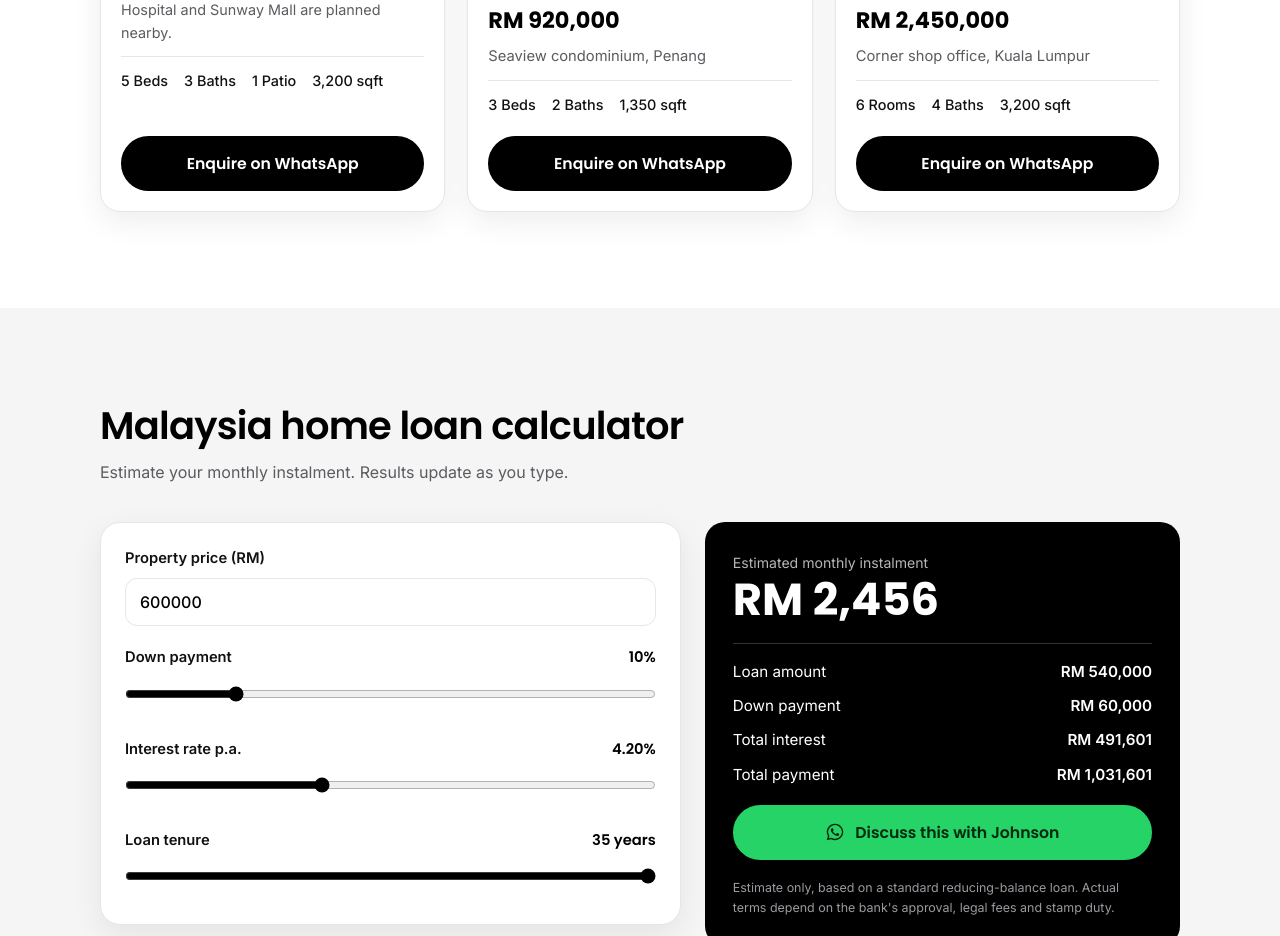
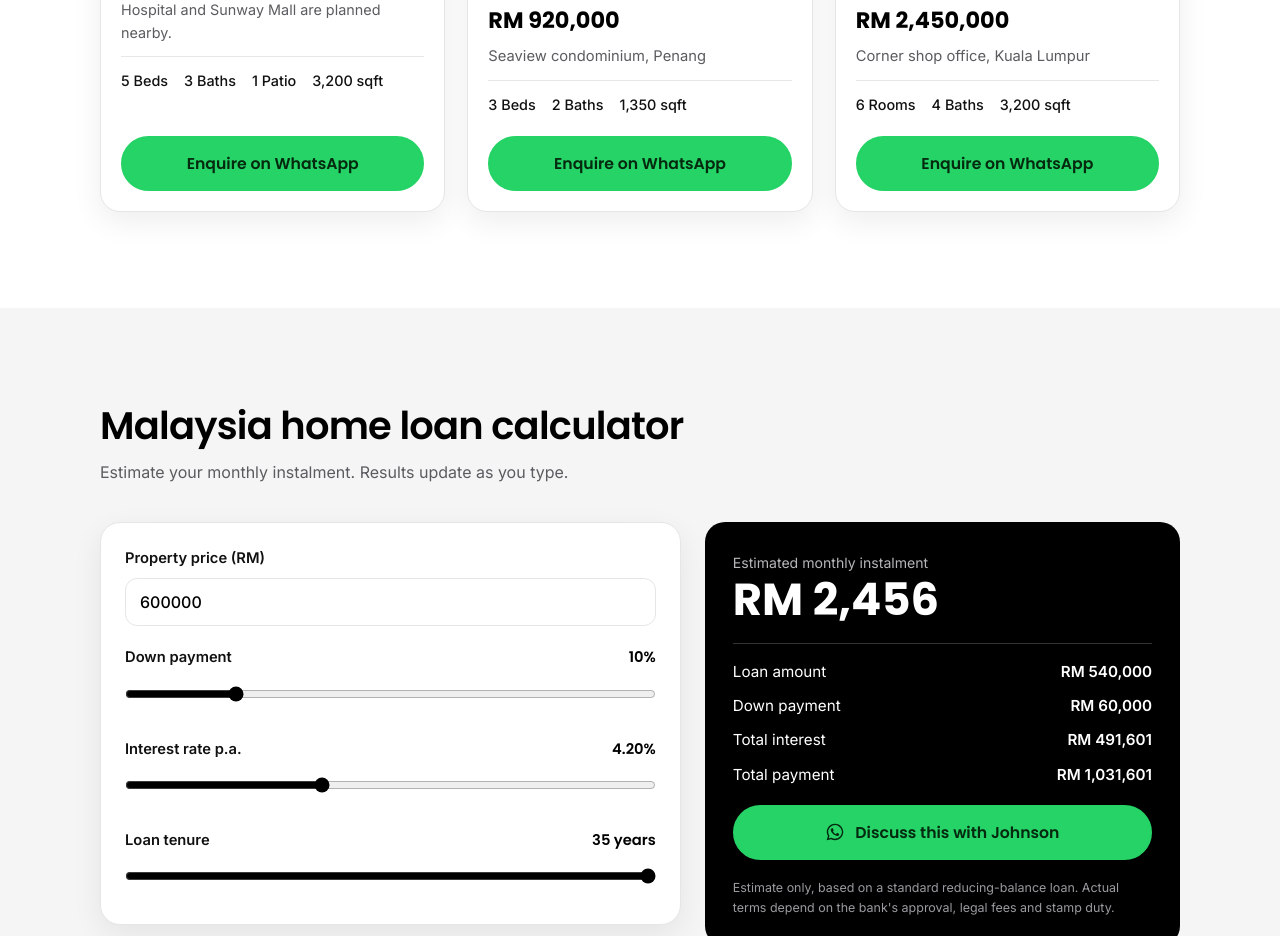
Before and after one commit to teohjohnson81/Property, a plain HTML site: page index.html in a window 1280 px wide. Shown: the part 1846-2782 px from the top of the page. Drawn offline with Linux system fonts and the light colour scheme.

Commit message:
Add files via upload

```diff
--- a/index.html
+++ b/index.html
@@ -285,7 +285,7 @@ footer a{text-decoration:none;color:#fff}
           <div class="loc">Bungalow, Sunway Lakeside Villa, Sunway City Ipoh</div>
           <p class="desc">Lake and river views in an established township, next to Sunway Lost World Theme Park and 2 km to Pantai Hospital. Sunway Hospital and Sunway Mall are planned nearby.</p>
           <div class="meta"><span>5 Beds</span><span>3 Baths</span><span>1 Patio</span><span>3,200 sqft</span></div>
-          <a class="btn block" data-wa="Hi Johnson, I'm interested in the bungalow at Sunway Lakeside Villa, Sunway City Ipoh (RM 1,550,000)." href="#" target="_blank" rel="noopener">Enquire on WhatsApp</a>
+          <a class="btn wa block" data-wa="Hi Johnson, I'm interested in the bungalow at Sunway Lakeside Villa, Sunway City Ipoh (RM 1,550,000)." href="#" target="_blank" rel="noopener">Enquire on WhatsApp</a>
         </div>
       </article>
       <!-- EDIT: listing 2 -->
@@ -296,7 +296,7 @@ footer a{text-decoration:none;color:#fff}
           <div class="price">RM 920,000</div>
           <div class="loc">Seaview condominium, Penang</div>
           <div class="meta"><span>3 Beds</span><span>2 Baths</span><span>1,350 sqft</span></div>
-          <a class="btn block" data-wa="Hi Johnson, I'm interested in the seaview condominium in Penang (RM 920,000)." href="#" target="_blank" rel="noopener">Enquire on WhatsApp</a>
+          <a class="btn wa block" data-wa="Hi Johnson, I'm interested in the seaview condominium in Penang (RM 920,000)." href="#" target="_blank" rel="noopener">Enquire on WhatsApp</a>
         </div>
       </article>
       <!-- EDIT: listing 3 (commercial/industrial: beds/baths can be swapped for other facts) -->
@@ -307,7 +307,7 @@ footer a{text-decoration:none;color:#fff}
           <div class="price">RM 2,450,000</div>
           <div class="loc">Corner shop office, Kuala Lumpur</div>
           <div class="meta"><span>6 Rooms</span><span>4 Baths</span><span>3,200 sqft</span></div>
-          <a class="btn block" data-wa="Hi Johnson, I'm interested in the corner shop office in Kuala Lumpur (RM 2,450,000)." href="#" target="_blank" rel="noopener">Enquire on WhatsApp</a>
+          <a class="btn wa block" data-wa="Hi Johnson, I'm interested in the corner shop office in Kuala Lumpur (RM 2,450,000)." href="#" target="_blank" rel="noopener">Enquire on WhatsApp</a>
         </div>
       </article>
     </div>
```
